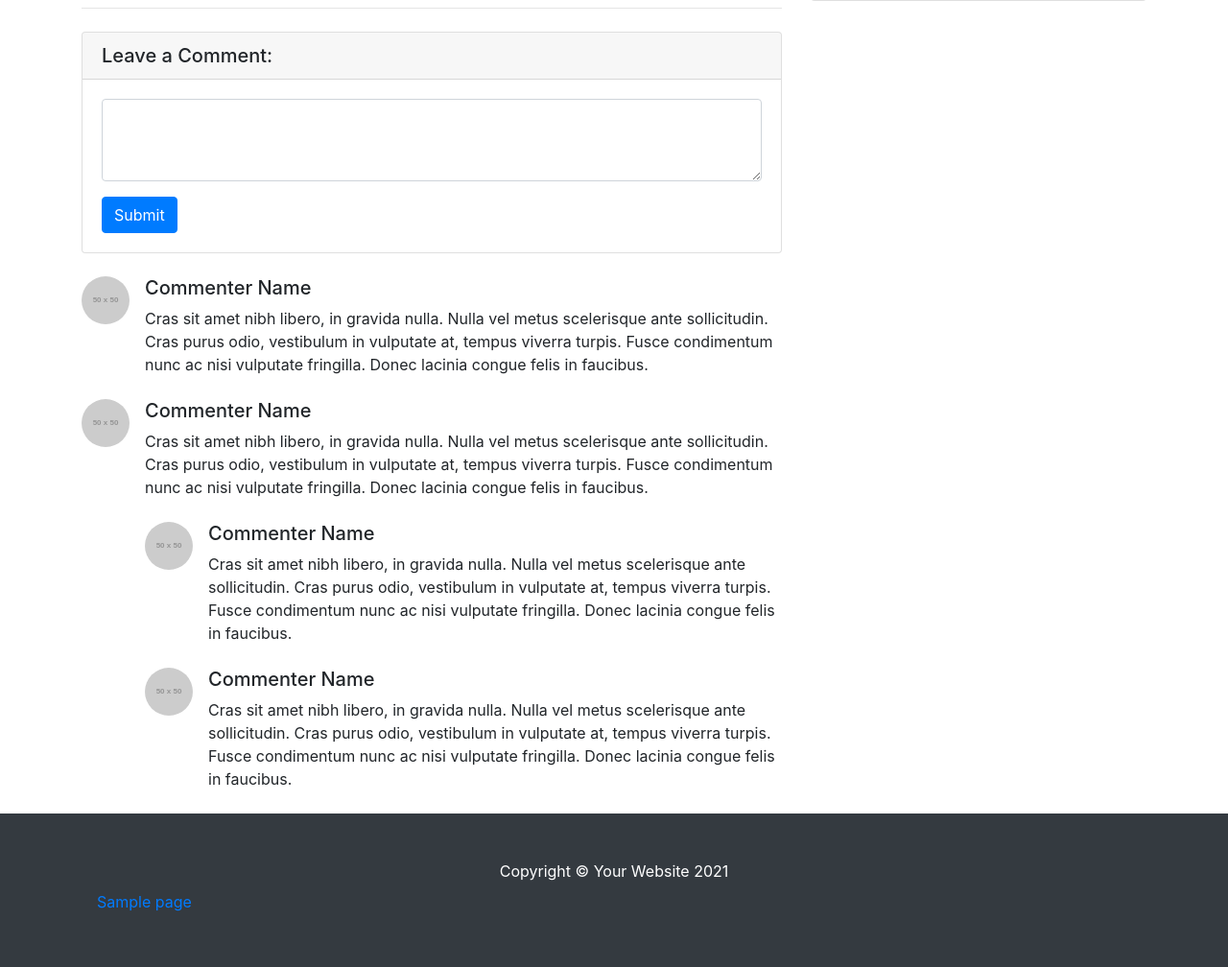
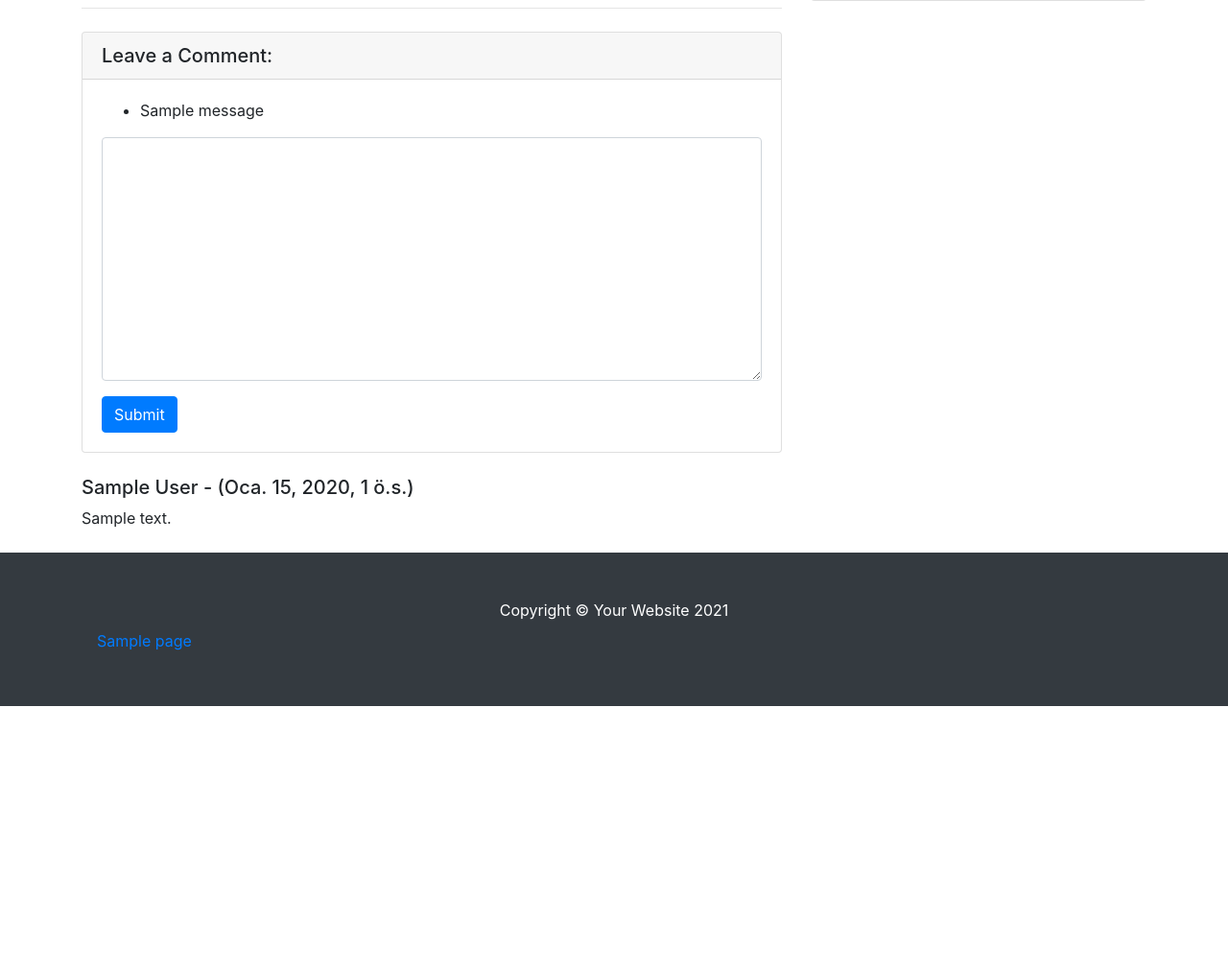
Before and after one commit to emrecanmuslu/first_blog, a Django app: a page that uses articles/templates/articles/snippets/comment_form.html in a window 1280 px wide. Shown: the part 347-1355 px from the top of the page at 96% size. After the commit the page ends 1083 px from the top, so only its background shows below. Run offline with Django 3.2, Linux system fonts and the light colour scheme; tables that the repository leaves empty hold one stand-in row (values such as "Sample post"); grey boxes labelled with a size stand in for pictures from a placeholder-image service; one stand-in notice (Sample message) is shown; some libraries are stand-ins or nearby versions.

Commit message:
Article comment model added and project completed

```diff
--- /dev/null
+++ b/articles/forms.py
@@ -0,0 +1,16 @@
+from django import forms
+from articles.models import Comment
+
+
+class CommentForm(forms.ModelForm):
+    comment = forms.CharField(
+        widget=forms.Textarea(
+            attrs={
+                'class': 'form-control'
+            }
+        )
+    )
+
+    class Meta:
+        model = Comment
+        fields = ['comment']
--- a/articles/models.py
+++ b/articles/models.py
@@ -118,3 +118,15 @@ class Comment(models.Model):
         blank=False,
         verbose_name='Yorum'
     )
+    created_at = models.DateTimeField(
+        auto_now_add=True,
+        verbose_name='Yorum Tarihi'
+    )
+
+    def __str__(self):
+        return self.author.username
+
+    class Meta:
+        verbose_name = 'Yorum'
+        verbose_name_plural = 'Yorumlar'
+        ordering = ['-created_at']
--- a/articles/templates/articles/snippets/comment_form.html
+++ b/articles/templates/articles/snippets/comment_form.html
@@ -2,11 +2,24 @@
 <div class="card my-4">
     <h5 class="card-header">Leave a Comment:</h5>
     <div class="card-body">
-        <form method="POST">
-            <div class="form-group">
-                <textarea class="form-control" rows="3"></textarea>
-            </div>
-            <button type="submit" class="btn btn-primary">Submit</button>
-        </form>
+        {% if article %}
+            {% if messages %}
+                <ul class="messages">
+                    {% for message in messages %}
+                        <li  {% if message.tags %} class=" {{ message.tags }} " {% endif %}> {{ message }} </li>
+                    {% endfor %}
+                </ul>
+            {% endif %}
+            <form method="POST" action="{% url 'articles:comment' article.id %}">
+                {% csrf_token %}
+                <div class="form-group">
+                    {{ form.comment }}
+                    {% if form.errors.comment %}
+                         {{ form.error.comment }}
+                    {% endif %}
+                </div>
+                <button type="submit" class="btn btn-primary">Submit</button>
+            </form>
+        {% endif %}
     </div>
 </div>
--- a/articles/templates/articles/snippets/comment_list.html
+++ b/articles/templates/articles/snippets/comment_list.html
@@ -1,42 +1,9 @@
 <!-- Single Comment -->
-        <div class="media mb-4">
-            <img class="d-flex mr-3 rounded-circle" src="http://placehold.it/50x50" alt="">
-            <div class="media-body">
-                <h5 class="mt-0">Commenter Name</h5>
-                Cras sit amet nibh libero, in gravida nulla. Nulla vel metus scelerisque ante sollicitudin. Cras purus
-                odio, vestibulum in vulputate at, tempus viverra turpis. Fusce condimentum nunc ac nisi vulputate
-                fringilla. Donec lacinia congue felis in faucibus.
-            </div>
+{% for comment in article.article_to_comments.all %}
+    <div class="media mb-4">
+        <div class="media-body">
+            <h5 class="mt-0">{{ comment.author.get_full_name }} - ({{ comment.created_at }})</h5>
+            {{ comment.comment }}
         </div>
-
-        <!-- Comment with nested comments -->
-        <div class="media mb-4">
-            <img class="d-flex mr-3 rounded-circle" src="http://placehold.it/50x50" alt="">
-            <div class="media-body">
-                <h5 class="mt-0">Commenter Name</h5>
-                Cras sit amet nibh libero, in gravida nulla. Nulla vel metus scelerisque ante sollicitudin. Cras purus
-                odio, vestibulum in vulputate at, tempus viverra turpis. Fusce condimentum nunc ac nisi vulputate
-                fringilla. Donec lacinia congue felis in faucibus.
-
-                <div class="media mt-4">
-                    <img class="d-flex mr-3 rounded-circle" src="http://placehold.it/50x50" alt="">
-                    <div class="media-body">
-                        <h5 class="mt-0">Commenter Name</h5>
-                        Cras sit amet nibh libero, in gravida nulla. Nulla vel metus scelerisque ante sollicitudin. Cras
-                        purus odio, vestibulum in vulputate at, tempus viverra turpis. Fusce condimentum nunc ac nisi
-                        vulputate fringilla. Donec lacinia congue felis in faucibus.
-                    </div>
-                </div>
-
-                <div class="media mt-4">
-                    <img class="d-flex mr-3 rounded-circle" src="http://placehold.it/50x50" alt="">
-                    <div class="media-body">
-                        <h5 class="mt-0">Commenter Name</h5>
-                        Cras sit amet nibh libero, in gravida nulla. Nulla vel metus scelerisque ante sollicitudin. Cras
-                        purus odio, vestibulum in vulputate at, tempus viverra turpis. Fusce condimentum nunc ac nisi
-                        vulputate fringilla. Donec lacinia congue felis in faucibus.
-                    </div>
-                </div>
-
-            </div>
-        </div>
+    </div>
+{% endfor %}
--- a/articles/urls.py
+++ b/articles/urls.py
@@ -1,9 +1,9 @@
 from django.urls import path
-from articles.views import SearchView, ArticleCategoryView, ArticleDetailView
-
+from articles.views import SearchView, ArticleCategoryView, ArticleDetailView, article_comment_create
 app_name = 'articles'
 urlpatterns = [
     path('<slug:slug>/detail/', ArticleDetailView.as_view(), name='detail'),
     path('search/', SearchView.as_view(), name='search'),
-    path('<slug:slug>/category/', ArticleCategoryView.as_view(), name='category')
+    path('<slug:slug>/category/', ArticleCategoryView.as_view(), name='category'),
+    path('<int:id>/comment/', article_comment_create, name='comment')
 ]
--- a/articles/views.py
+++ b/articles/views.py
@@ -1,13 +1,35 @@
-# from django.shortcuts import render, get_object_or_404
-from articles.models import Article, Category
-from django.views.generic import ListView, DetailView
+from django.shortcuts import get_object_or_404, redirect
+from django.contrib import messages
+from articles.models import Article, Category, Comment
+from django.views.generic import ListView, DetailView, CreateView
 from django.db.models import Q
+from django.shortcuts import reverse
+from articles.forms import CommentForm
+
+
+def article_comment_create(request, id):
+    article = get_object_or_404(Article, id=id)
+    form = CommentForm(request.POST, None)
+    if form.is_valid():
+        obj = form.save(commit=False)
+        obj.article = article
+        obj.author = request.user
+        obj.save()
+        messages.success(request, 'Yorum eklendi.')
+
+    return redirect(reverse('articles:detail', args=[article.slug]))
 
 
 class ArticleDetailView(DetailView):
     template_name = 'articles/articles_detail.html'
     model = Article
-    queryset = model.objects.filter(is_active=True)
+    queryset = model.objects.prefetch_related('article_to_comments').filter(is_active=True)
+
+    def get_context_data(self, **kwargs):
+        context = super(ArticleDetailView, self).get_context_data()
+        context['form'] = CommentForm()
+
+        return context
 
 
 class SearchView(ListView):
--- a/first_blog/urls.py
+++ b/first_blog/urls.py
@@ -13,6 +13,7 @@ Including another URLconf
     1. Import the include() function: from django.urls import include, path
     2. Add a URL to urlpatterns:  path('blog/', include('blog.urls'))
 """
+import debug_toolbar
 from django.contrib import admin
 from django.urls import path, include
 from django.conf import settings
@@ -22,7 +23,8 @@ from django.conf.urls.static import static
 urlpatterns = [
     path('admin/', admin.site.urls),
     path('', include('pages.urls')),
-    path('articles/', include('articles.urls'))
+    path('articles/', include('articles.urls')),
+    path('__debug__/', include(debug_toolbar.urls)),
 
 
 ] + static(settings.STATIC_URL, document_root=settings.STATIC_ROOT) + static(settings.MEDIA_URL, document_root=settings.MEDIA_ROOT)
```
Also changed, not shown: articles/admin.py (+19 -1 lines), first_blog/settings.py (+11 -3 lines), articles/migrations/0006_comment_created_at.py (added), articles/migrations/0007_auto_20210124_1405.py (added).
